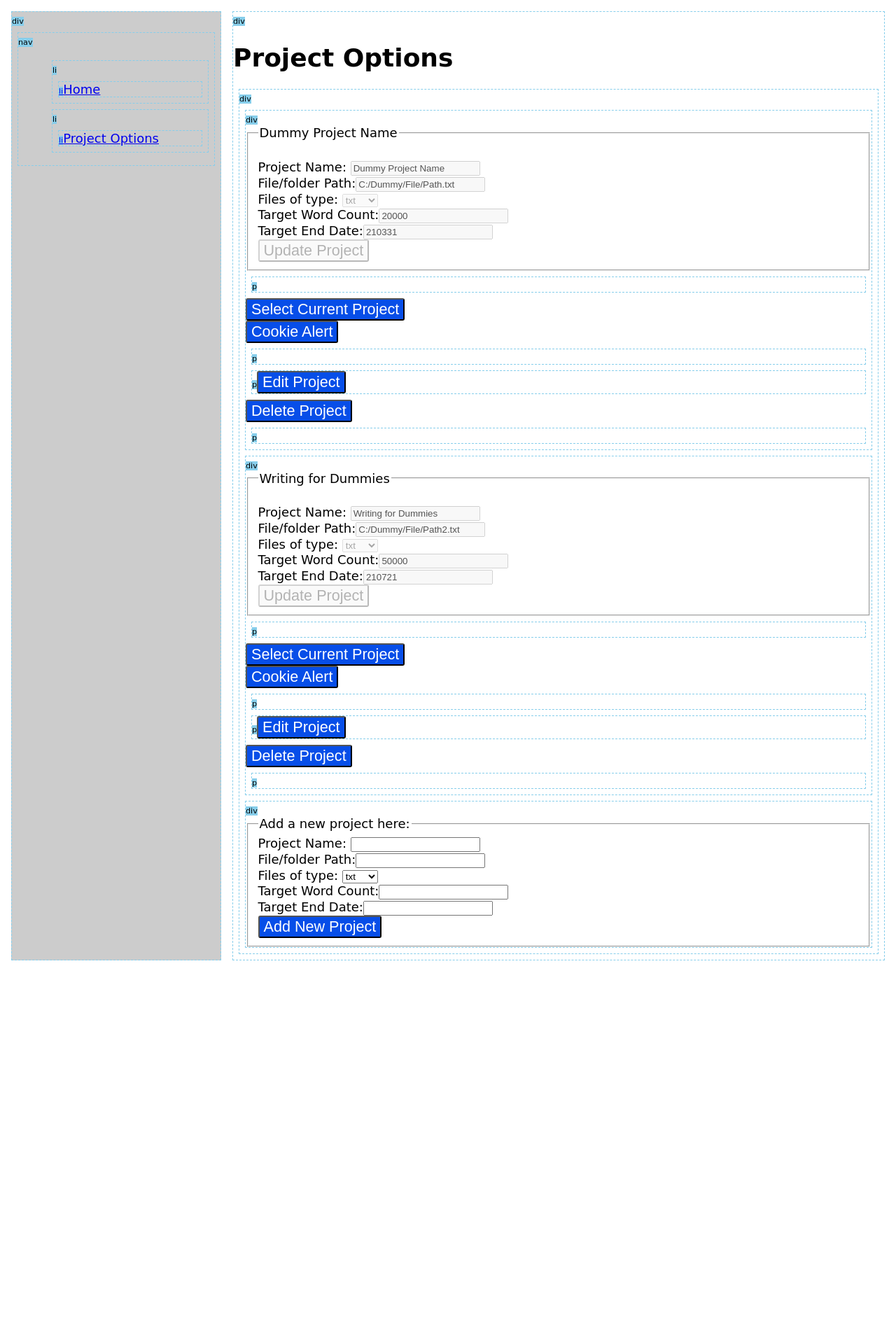
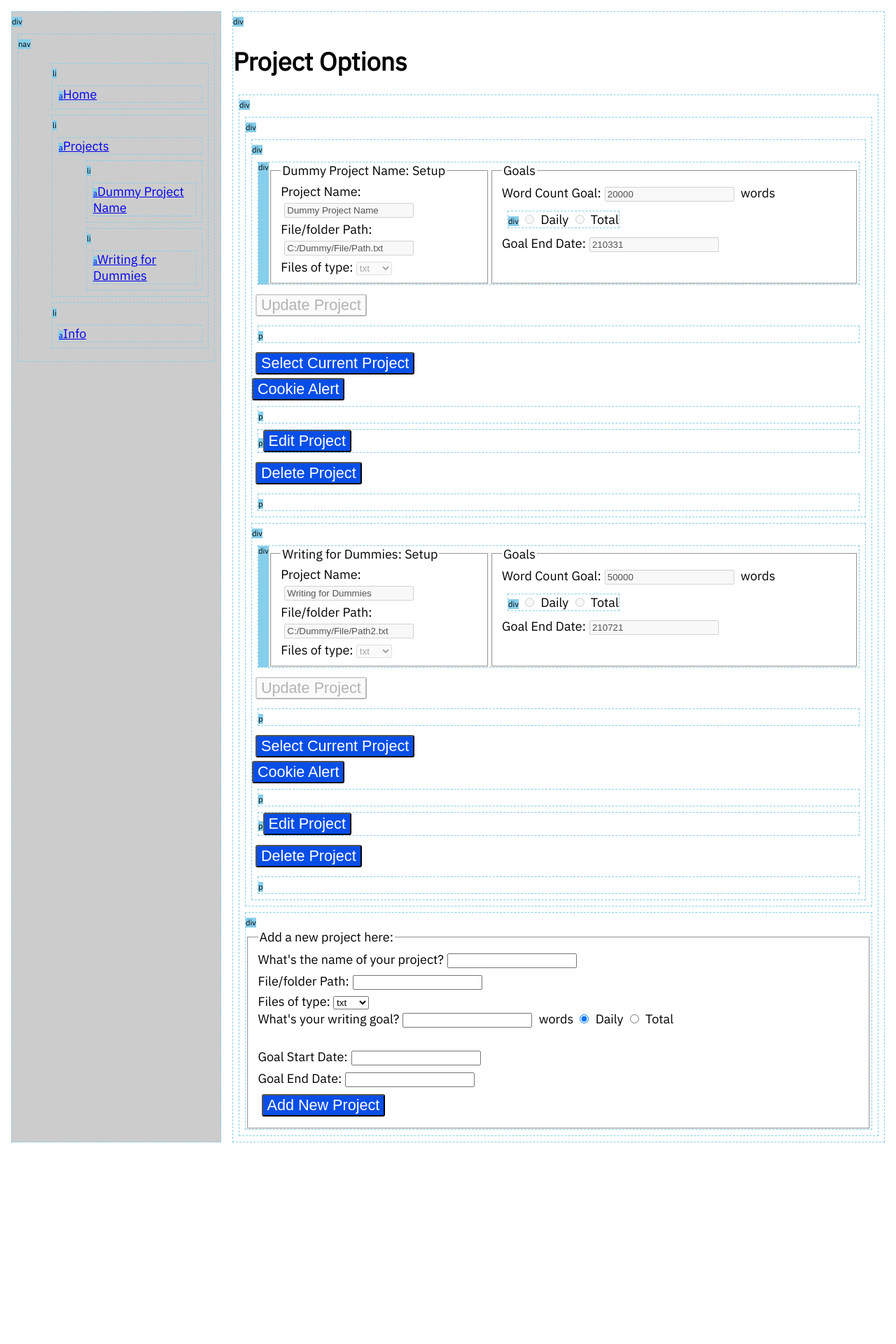
Before and after one commit to ericoulster/Project-Nanite, a Flask app: page /options in a window 1280 px wide. Shown: the top 1920 px of the page at 70% size. Before the commit the page ends 1372 px from the top, so only its background shows below. Run offline with Flask 2, Linux system fonts and the light colour scheme.

Commit message:
Added more styling

```diff
--- a/front_end/static/css/styles.css
+++ b/front_end/static/css/style.css
@@ -67,7 +67,7 @@ a {
 }
 
 a::before {
-    content: "li";
+    content: "a";
     position: relative;
     top: 0px;
     left: 0px;
@@ -75,6 +75,9 @@ a::before {
     font-size: 0.7rem;
 }
 
+input {
+    margin: 5px;
+}
 
 /* CSS RESET HERE */
 
@@ -82,13 +85,13 @@ a::before {
 /* BASICS */
 
 body {
-    font-family: cursive, sans-serif;
+    font-family: 'IBM Plex Sans', cursive, sans-serif;
     font-size: large;
 }
 
 /* BUTTONS */
 
-button, input[type="submit"] {
+button, input[type="submit"], a.btn {
     color: white;
     background-color: #074EE8;
     border-radius: 3px;
@@ -138,3 +141,32 @@ input[type="submit"]:disabled {
   }
 
   }
+
+/* HOME PAGE */
+
+.home #main-content{
+    display: flex;
+    flex-flow: column;
+    align-items: center;
+}
+
+.home .nanite-welcome-image {
+    width: 300px;
+    height: 300px;
+    background: #cccccc;
+}
+
+.home div h1, .home div p {
+    text-align: center;
+}
+
+/* WELCOME PAGE */
+
+.instruction-img {
+    width:100%;
+}
+
+/* PROJECT OPTIONS */
+.project-form.existing-project .formfields {
+    display: flex;
+}
--- /dev/null
+++ b/front_end/templates/base-app.html
@@ -0,0 +1,24 @@
+{% extends 'base.html' %}
+
+{% block sidebar %}
+  <div id="nav" class="side">
+      <nav>
+          <ul class="navbar">
+            <li class="nav-item">
+              <a class="nav-link" href="/">Home</a>
+            </li>
+              <li class="nav-item">
+                <a class="nav-link" href="/options">Projects</a>
+                <ul>
+                  {% for idx, project in menuprojects %}
+                  <li class="nav-item nav-sub-item"><a class="nav-link" href="/">{{project['name']}}</a></li>
+                  {% endfor %}
+                </ul>
+              </li>
+              <li class="nav-item">
+                <a class="nav-link" href="#">Info</a>
+              </li>
+          </ul>
+      </nav>
+    </div>
+{% endblock %}
--- a/front_end/templates/base.html
+++ b/front_end/templates/base.html
@@ -4,7 +4,9 @@
   <!-- <script src="https://code.jquery.com/jquery-3.2.1.min.js"></script> -->
   <!-- <link rel="stylesheet" href="static/styles/normalize.css"> -->
   <!-- <link rel="stylesheet" href="static/styles/cavepaint.css"> -->
-  <link rel="stylesheet" href="static/css/styles.css">
+  <link rel="preconnect" href="https://fonts.gstatic.com">
+  <link href="https://fonts.googleapis.com/css2?family=IBM+Plex+Sans&display=swap" rel="stylesheet">
+  <link rel="stylesheet" href="{{url_for('static', filename='css/style.css')}}">
 
   <title> Nanite: {{ pagetitle }} </title>
 
@@ -14,20 +16,10 @@
 
 </head>
 
-<body class="grid-container">
+<body class="{{pagetitle.lower().replace(' ', '-')}} grid-container">
+    {% block sidebar %}
 
-  <div id="nav" class="side">
-      <nav>
-          <ul class="navbar">
-            <li class="nav-item">
-              <a class="nav-link" href="/">Home</a>
-            </li>
-              <li class="nav-item">
-                <a class="nav-link" href="/options">Project Options</a>
-              </li>
-          </ul>
-      </nav>
-    </div>
+    {% endblock %}
 
   <div id="main" class="main">
     <h1>{{pagetitle}}</h1>
--- a/front_end/templates/charts.html
+++ b/front_end/templates/charts.html
@@ -1,4 +1,4 @@
-{% extends 'base.html' %}
+{% extends 'base-app.html' %}
 
 {% block content %}
 
--- a/front_end/templates/options.html
+++ b/front_end/templates/options.html
@@ -1,14 +1,16 @@
-{% extends 'base.html' %}
+{% extends 'base-app.html' %}
 
 {% block content %}
 
 <div id="main-content" class="container">
+  <div id="projectslist" class="projectslist">
   {% for idx, project in projects %}
   <div id="project-{{idx}}">
-    <form id="project-{{idx}}-form" action="/project-options/{{idx}}" method="POST">
+    <form id="project-{{idx}}-form" action="/project-options/{{idx}}" method="POST" class="project-form existing-project">
+      <div class="formfields">
         <fieldset>
-          <legend>{{ project.name }}</legend>
-            <input type="text" name="projectid" value="{{idx}}" class="formfield" hidden required disabled><br/>
+            <legend>{{ project.name }}: Setup</legend>
+              <input type="text" name="projectid" value="{{idx}}" class="formfield" hidden required disabled>
               <label>Project Name: </label><input type="text" name="name" value="{{ project.name }}" class="formfield" required disabled><br/>
               <label>File/folder Path:</label><input type="text" name="filepath" value="{{ project.filepath }}" class="formfield" required disabled><br/>
               <label>Files of type:</label>
@@ -17,10 +19,21 @@
                   <option value="rtf">rtf</option>
                   <option value="docx">docx</option>
                 </select><br/>
-            <label>Target Word Count:</label><input type="text" name="targetwordcount" value="{{ project.targetwordcount }}" class="formfield" required disabled><br/>
-            <label>Target End Date:</label><input type="text" name="targetenddate" value="{{ project.targetenddate }}" class="formfield" required disabled><br/>
+        </fieldset>
+        <fieldset>
+          <legend>Goals</legend>
+              <label>Word Count Goal:</label><input type="text" name="targetwordcount" value="{{ project.targetwordcount }}" class="formfield" required disabled> words
+              <div class="regularity selection" style="display:inline-block;">
+                <input type="radio" id="daily" name="wordcountreg-{{idx}}" value="daily" class="formfield" disabled>
+                <label for="daily">Daily</label>
+                <input type="radio" id="total" name="wordcountreg-{{idx}}" value="total" class="formfield" disabled>
+                <label for="total">Total</label>
+              </div>
+              <br/>
+              <label>Goal End Date:</label><input type="text" name="targetenddate" value="{{ project.targetenddate }}" class="formfield" required disabled><br/>
+          </fieldset>
+      </div>
           <input type="submit" value="Update Project" class="formfield" disabled>
-      </fieldset>
     </form>
     <p>
       <form action = "/current-project" method = "POST">
@@ -32,18 +45,20 @@
       <button onclick="alert(document.cookie);">Cookie Alert</button></p>
     <p><button onclick="pr = document.querySelectorAll('div#project-{{idx}} > form#project-{{idx}}-form .formfield'); pr.forEach(function(x){x.toggleAttribute('disabled')})">Edit Project</button>
       <form action = "/project-options/{{idx}}/del" method = "POST">
-        <input type="hidden" name="delproject" value="{{idx}}">
+        <input type="text" name="delproject_name" value="{{ project.name }}" class="formfield" required hidden>
+        <input type="hidden" name="delproject_id" value="{{idx}}">
         <input type="submit" value="Delete Project">
      </form>
     </p>
   </div>
   {% endfor %}
+  </div>
 
   <div id="new-project">
-    <form action="/options" method="post">
+    <form class="project-form new-project" action="/options" method="post">
       <fieldset>
           <legend>Add a new project here:</legend>
-            <label>Project Name: </label><input type="text" name="name" required><br/>
+            <label>What's the name of your project?</label><input type="text" name="name" required><br/>
             <label>File/folder Path:</label><input type="text" name="filepath" required><br/>
             <label>Files of type:</label>
             <select name="filetype" required>
@@ -51,8 +66,13 @@
               <option value="rtf">rtf</option>
               <option value="docx">docx</option>
             </select><br/>
-            <label>Target Word Count:</label><input type="text" name="targetwordcount" required><br/>
-            <label>Target End Date:</label><input type="text" name="targetenddate" required><br/>
+            <label>What's your writing goal?</label><input type="text" name="targetwordcount" required> words
+            <input type="radio" id="daily" name="wordcountreg-new" value="daily" checked>
+            <label for="daily">Daily</label>
+            <input type="radio" id="total" name="wordcountreg-new" value="total">
+            <label for="total">Total</label><br/><br/>
+            <label>Goal Start Date:</label><input type="text" name="targetstartdate" required><br/>
+            <label>Goal End Date:</label><input type="text" name="targetenddate" required><br/>
             <input type="submit" value="Add New Project">
       </fieldset>
     </form>
--- a/front_end/templates/stats.html
+++ b/front_end/templates/stats.html
@@ -1,4 +1,4 @@
-{% extends 'base.html' %}
+{% extends 'base-app.html' %}
 
 {% block content %}
 
--- a/front_end/urls.py
+++ b/front_end/urls.py
@@ -7,13 +7,21 @@ from flask        import request, redirect, url_for, make_response
 from math         import ceil
 from datetime     import datetime
 
-from wordcounter_funcs import wordmeta_set, wordcount, filepull, wordcount_update
+from wordcounter_funcs import wordmeta_set, wordcount, filepull, wordcount_update, wordmeta_delete
 from helper            import load_projects_options, get_projects, get_project, get_current_project_id, check_and_extract
 from front_end         import app
 
+#### CONTEXT PROCESSORS ####
+@app.context_processor
+def inject_projects():
+    return dict(menuprojects=enumerate(get_projects()))
 
 @app.route('/')
 def index():
+    return render_template('home.html', pagetitle='Charts')
+
+@app.route('/stats-single')
+def pg_single_stats():
     # Get Current project
     current_project_id = get_current_project_id() #returns a full string, or False
 
@@ -31,8 +39,8 @@ def index():
         wordsleft = current_project["targetwordcount"] - wctoday
         wctoday_suggested_target =  ceil(wordsleft / daysleft)
 
-    return render_template('home.html', \
-        pagetitle='Home', \
+    return render_template('stats-single.html', \
+        pagetitle=current_project["name"] + 'Stats', \
         projectname=current_project["name"], \
         WCtoday=wctoday, \
         wctoday_target= current_project["todaystargetwordcount"], \
@@ -42,7 +50,7 @@ def index():
 @app.route('/options', methods=['GET','POST'])
 def pg_options():
     if request.method == 'GET':
-        projects = enumerate(get_projects())
+        projects = enumerate(get_projects()) # This is still needed, as context processor is 'used up' on menu
         # NOTE: one of the below may be useful for the project end dates
         # datetime.strptime(project.targetenddate,'%y%m%d').strftime("%d-%b-%Y")
         # datetime.strptime(project.targetenddate,'%y%m%d').strftime("%d-%b-%Y")
@@ -51,7 +59,7 @@ def pg_options():
     elif request.method == 'POST':
     # Add a new project
     # NOTE: if using DB, use the Project class defined in api.__init__.py
-        pr_id = datetime.now().strftime("%y%m%d%H%M%S%f")
+        #pr_id = datetime.now().strftime("%y%m%d%H%M%S%f")
         projectname = request.form['name']
         filepath = request.form['filepath']
         filetype = request.form['filetype']
@@ -59,11 +67,20 @@ def pg_options():
         targetenddate = request.form['targetenddate']
 
         # SEND THESE TO BACK END
-        wordmeta_set(pr_id, projectname, targetwordcount, filepath, filetype, targetenddate)
+        # wordmeta_set(pr_id, projectname, targetwordcount, filepath, filetype, targetenddate)
+        wordmeta_set(projectname, targetwordcount, filepath, filetype, targetenddate)
 
         ## DEBUGGING ##
-        print(f"Function run: new_project: add a project. \n Submitted values: {pr_id} | {projectname} | {filepath} | {targetwordcount} | {targetenddate}")
+        # print(f"Function run: new_project: add a project. \n Submitted values: {pr_id} | {projectname} | {filepath} | {targetwordcount} | {targetenddate}")
+        print(f"Function run: new_project: add a project. \n Submitted values: {projectname} | {filepath} | {targetwordcount} | {targetenddate}")
         ## ##
+        return redirect(url_for('pg_options'))
+
+@app.route('/welcome', methods=['GET','POST'])
+def pg_welcome():
+    if request.method == 'GET':
+        return render_template('welcome.html', pagetitle='Welcome')
+    if request.method == 'POST': # TODO: Collect and store username
         return redirect(url_for('pg_options'))
 
 @app.route('/stats')
@@ -90,13 +107,14 @@ def change_project_options(project_num): # for a single project
         targetenddate = check_and_extract('targetenddate', request.form)
 
         if wc_target_today is not None:
-            #TODO: run function to update today's target only: does this exist?
-            pass
+            #Run function to update today's target only: (TODO: recheck this after fixing back end as it had error))
+            wordcount_update(projectname, wc_target_today)
 
-        if projectname is not None: # AND the others?
+        if (projectname is not None) and (filepath is not None): # AND the others?
             # SEND THESE TO BACK END
             # TODO: this function currently just adds a new row, rather than updating the existing one
-            wordmeta_set(pr_id, projectname, targetwordcount, filepath, filetype, targetenddate)
+            # wordmeta_set(pr_id, projectname, targetwordcount, filepath, filetype, targetenddate)
+            wordmeta_set(projectname, targetwordcount, filepath, filetype, targetenddate)
 
         ## DEBUGGING ##
         print('Function run: change_project_options: change details for a single existing project\n')
@@ -105,11 +123,12 @@ def change_project_options(project_num): # for a single project
         return redirect(request.referrer)
 
 @app.route('/project-options/<int:project_num>/del', methods=['POST'])
-def delete_project_options(project_num): # for a single project
-    # TODO: delete a project: function doesn't exist
+def delete_project_options(project_num): # Delete a single project
+    projectname = check_and_extract('delproject_name', request.form)
+    wordmeta_delete(projectname)
 
     ## DEBUGGING ##
-    print(f"Function run: delete_project_options: delete project {str(project_num)}")
+    print(f"Function run: delete_project_options: delete project: {str(project_num)} | {projectname}")
     ## ##
     return redirect(request.referrer)
 
--- a/wordcount_meta.csv
+++ b/wordcount_meta.csv
@@ -1,2 +1 @@
-Project ID,Project Name,Filetype,Latest Target,Project Path,Deadline
-1,a,b,c,d,e
+Project Name,Filetype,Latest Target,Project Path,Deadline
--- a/wordcounter_funcs.py
+++ b/wordcounter_funcs.py
@@ -120,6 +120,7 @@ def wordmeta_pull(name):
 # Input is project name and daily wordcount, writes an update to the wordcount file
 
 def wordcount_update(name, dailywords):
+    #TODO: this produces a csv file with date, overall target and actual wordcount, and wants to update the actual wordcount (dailywords -> actual word count). Actual word count is collected by the back end and only displayed in the front.
     datestamp = date.today().strftime("%d/%m/%Y")
 
     if os.path.exists(str(name) + '_wordcount.csv') == False:
@@ -138,6 +139,7 @@ def wordcount_update(name, dailywords):
         }, index=[0]).set_index('Date')
 
     if (df.index[-1] == date.today().strftime("%d/%m/%Y")) is True:
+        # TODO: This throws an error when empty AND is failing to overwrite an existing row
         df.update(new_row)
     else:
         df = df.combine_first(new_row)
@@ -152,6 +154,7 @@ def wordmeta_rename(name, new_name):
 
     elif df['Project Name'].str.match('^' + str(name) +'$').any() == True:
         df['Project Name'] = np.where(df[['Project Name']] == str(name), str(new_name), df[['Project Name']])
+        #TODO: np doesn't exist, this throws an error
         df.to_csv('wordcount_meta.csv', index=False)
 
     else:
@@ -160,6 +163,7 @@ def wordmeta_rename(name, new_name):
 # takes in name of project, deletes it.
 
 def wordmeta_delete(name):
+    #TODO: add deletion of relevant _wordcount.csv if it exists
     df = pd.read_csv('wordcount_meta.csv', index_col='Project Name')
     if df.empty is True:
         pass
```
Also changed, not shown: front_end/templates/base-onboarding.html (added, +16 -0 lines), front_end/templates/home.html (+26 -14 lines), front_end/templates/stats-single.html (added, +19 -0 lines), front_end/templates/welcome.html (added, +17 -0 lines), front_end/static/imgs/instruction_img.png (added). Lines whose indentation alone changed are shown as unchanged.
